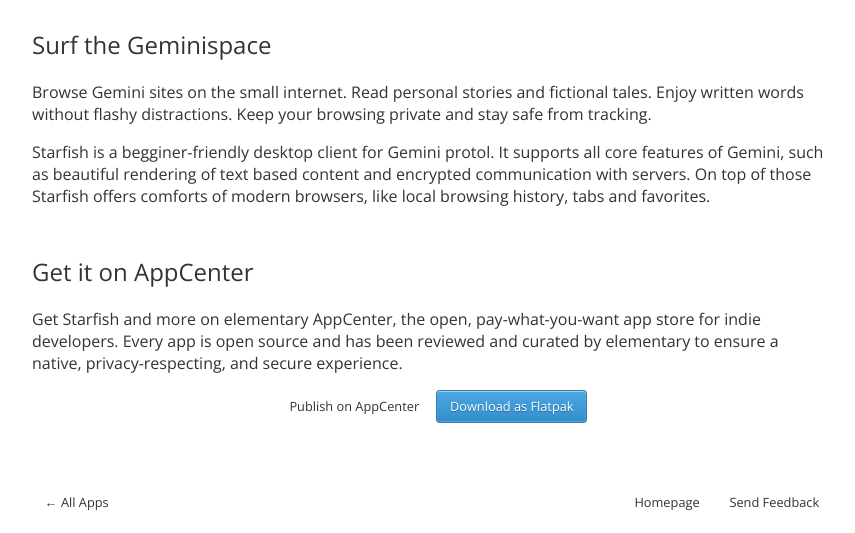
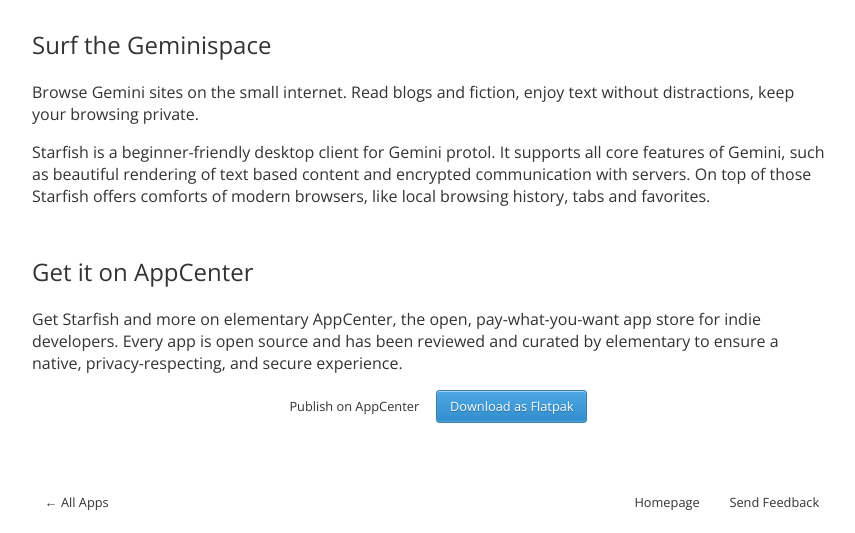
Before and after one commit to elementary/appcenter-web, a Jekyll site: the page built from _apps/hr.from.josipantolis.starfish.md, in a window 1280 px wide. Shown: the part 448-981 px from the top of the page, without its empty margins (208-1063 px from the left). Built offline with Jekyll 4.4.1, drawn with Linux system fonts in a browser that asks for light colours; nearby versions of some CDN libraries.

```diff
--- a/_apps/hr.from.josipantolis.starfish.md
+++ b/_apps/hr.from.josipantolis.starfish.md
@@ -21,5 +21,5 @@ releases:
 redirect_from: /hr.from.josipantolis.starfish.desktop/
 ---
 
-<p>Browse Gemini sites on the small internet. Read personal stories and fictional tales. Enjoy written words without flashy distractions. Keep your browsing private and stay safe from tracking.</p>
-<p>Starfish is a begginer-friendly desktop client for Gemini protol. It supports all core features of Gemini, such as beautiful rendering of text based content and encrypted communication with servers. On top of those Starfish offers comforts of modern browsers, like local browsing history, tabs and favorites.</p>
+<p>Browse Gemini sites on the small internet. Read blogs and fiction, enjoy text without distractions, keep your browsing private.</p>
+<p>Starfish is a beginner-friendly desktop client for Gemini protol. It supports all core features of Gemini, such as beautiful rendering of text based content and encrypted communication with servers. On top of those Starfish offers comforts of modern browsers, like local browsing history, tabs and favorites.</p>
```
Also changed, not shown: _apps/com.github.alexkdeveloper.bmi.md (added, +25 -0 lines), _apps/com.github.ryonakano.pinit.md (+2 -2 lines).
